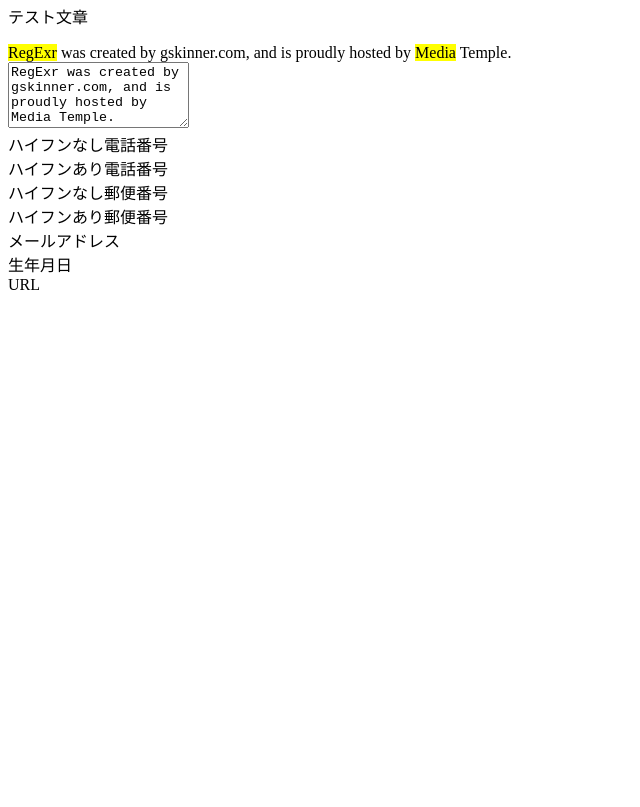
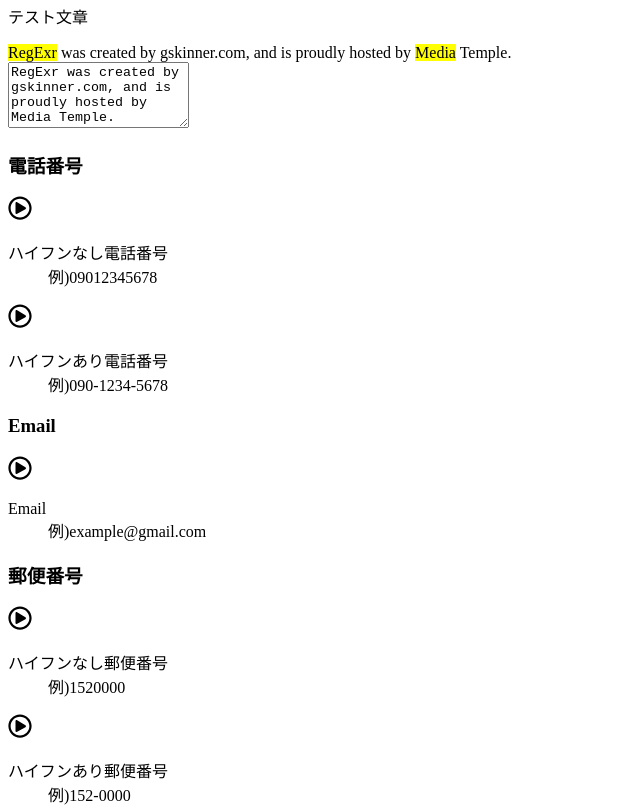
Before and after one commit to hatsu38/regex-cheat, a Next.js app: page / in a window 1280 px wide. Shown: the part 1500-2307 px from the top of the page, without its empty margins (0-640 px from the left). Before the commit the page ends 1802 px from the top, so only its background shows below. Built offline with nearby package versions, Linux system fonts and the light colour scheme.

Commit message:
Fix templates Design

```diff
--- a/components/regex-templates.tsx
+++ b/components/regex-templates.tsx
@@ -2,6 +2,9 @@
 import { useDispatch } from 'react-redux'
 
 const email = {
+  code: "email",
+  name: "Email",
+  sample: "example@gmail.com",
   regexText: '[^@ \\t\\r\\n]+@[^@ \\t\\r\\n]+\\.[^@ \\t\\r\\n]+',
   targetText: `geon@ihateregex.io
 test@gmail.com mail@test.org
@@ -13,7 +16,10 @@
 mail with@space.com`
 }
 
-const phone = {
+const combinePhone = {
+  code: "combinePhone",
+  name: "ハイフンなし電話番号",
+  sample: "09012345678",
   regexText: '^0\\d{9,10}$',
   targetText: `08011112222
 080-1111-2222
@@ -22,6 +28,9 @@
 }
 
 const separatePhone = {
+  code: "separatePhone",
+  name: "ハイフンあり電話番号",
+  sample: "090-1234-5678",
   regexText: '^0\\d{2,3}-\\d{1,4}-\\d{4}$',
   targetText: `08011112222
 080-1111-2222
@@ -29,7 +38,10 @@
 180111122223`
 }
 
-const zipCode = {
+const combineZipCode = {
+  code: "combineZipCode",
+  name: "ハイフンなし郵便番号",
+  sample: "1520000",
   regexText: '^\\d{7}$',
   targetText: `1234567
 123-4567
@@ -38,6 +50,9 @@
 }
 
 const separateZipCode = {
+  code: "separateZipCode",
+  name: "ハイフンあり郵便番号",
+  sample: "152-0000",
   regexText: '^\\d{3}-\\d{4}$',
   targetText: `123-4567
 1234567
@@ -46,6 +61,9 @@
 }
 
 const url = {
+  code: "url",
+  name: "URL",
+  sample: "https://example.com",
   regexText: '^https?:\\/\\/(www\\.)?[-a-zA-Z0-9@:%._\\+~#=]{1,256}\\.[a-zA-Z0-9()]{1,6}\\b([-a-zA-Z0-9()!@:%_\\+.~#?&\\/\\/=]*)',
   targetText: `abcdef
 www.whatever.com
@@ -58,6 +76,9 @@
 }
 
 const birthDay = {
+  code: "brithDay",
+  name: "日付",
+  sample: "2021-2-14",
   regexText: '[12]\\d{3}[/\\-年](0?[1-9]|1[0-2])[/\\-月](0?[1-9]|[12][0-9]|3[01])日?$',
   targetText: `2020年2月22
 2020-2-22
@@ -66,6 +87,29 @@
 2010/12/11
 2022/02/22`
 }
+
+const groups = [
+  {
+    name: "電話番号",
+    regularExpressions: [combinePhone, separatePhone]
+  },
+  {
+    name: "Email",
+    regularExpressions: [email]
+  },
+  {
+    name: "郵便番号",
+    regularExpressions: [combineZipCode, separateZipCode]
+  },
+  {
+    name: "URL",
+    regularExpressions: [url]
+  },
+  {
+    name: "日付",
+    regularExpressions: [birthDay]
+  }
+]
 
 const useText = () => {
   const dispatch = useDispatch()
@@ -82,34 +126,26 @@
 export default function RegexTemplates() {
   const { updateText } = useText()
 
-  const handleTemplate = (type) => {
-    switch (type) {
-      case "email":
-        return updateText(email)
-      case "zipCode":
-        return updateText(zipCode)
-      case "separateZipCode":
-        return updateText(separateZipCode)
-      case "phone":
-          return updateText(phone)
-      case "separatePhone":
-        return updateText(separatePhone)
-      case "birthDay":
-        return updateText(birthDay)
-      case "url":
-        return updateText(url)
-    }
-  }
-
   return (
-    <div className="grid grid-flow-col grid-cols-3 grid-rows-3 gap-4 text-white">
-      <div onClick={() => handleTemplate("phone")}>ハイフンなし電話番号</div>
-      <div onClick={() => handleTemplate("separatePhone")}>ハイフンあり電話番号</div>
-      <div onClick={() => handleTemplate("zipCode")}>ハイフンなし郵便番号</div>
-      <div onClick={() => handleTemplate("separateZipCode")}>ハイフンあり郵便番号</div>
-      <div onClick={() => handleTemplate("email")}>メールアドレス</div>
-      <div onClick={() => handleTemplate("birthDay")}>生年月日</div>
-      <div onClick={() => handleTemplate("url")}>URL</div>
+    <div className="grid md:grid-cols-4 sm:grid-cols-2 text-white mt-5 shadow font-bold">
+      {groups.map(group =>
+        <div className="px-4 py-1 bg-gray-50">
+          <h3 className="text-gray-800 py-3">{group.name}</h3>
+          {group.regularExpressions.map(regex =>
+            <div className="flex items-center py-5 border-t border-gray-200 font-medium cursor-pointer hover:bg-gray-200" onClick={() => updateText(regex)}>
+              <svg width="24" height="24" data-icon="play-circle" className="mr-2 text-gray-300" role="img" xmlns="http://www.w3.org/2000/svg" viewBox="0 0 512 512"><path fill="currentColor" d="M371.7 238l-176-107c-15.8-8.8-35.7 2.5-35.7 21v208c0 18.4 19.8 29.8 35.7 21l176-101c16.4-9.1 16.4-32.8 0-42zM504 256C504 119 393 8 256 8S8 119 8 256s111 248 248 248 248-111 248-248zm-448 0c0-110.5 89.5-200 200-200s200 89.5 200 200-89.5 200-200 200S56 366.5 56 256z" /></svg>
+              <dl className="grid grid-cols-1 text-gray-800">
+                <dt className="text-sm">
+                {regex.name}
+                </dt>
+                <dd className="mt-1 text-sm text-gray-500">
+                  例){regex.sample}
+                </dd>
+              </dl>
+            </div>
+          )}
+        </div>
+      )}
     </div>
   )
 }
```
